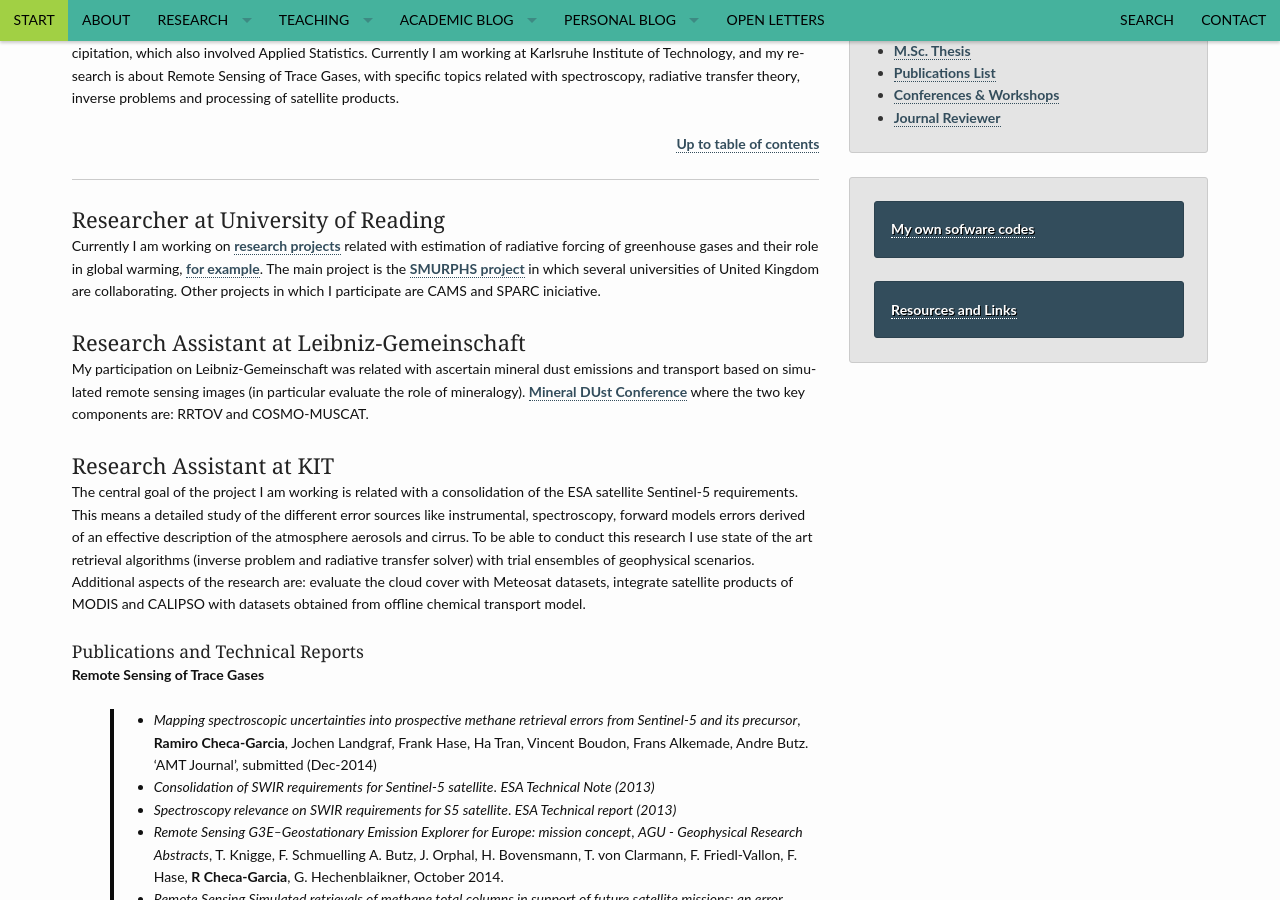
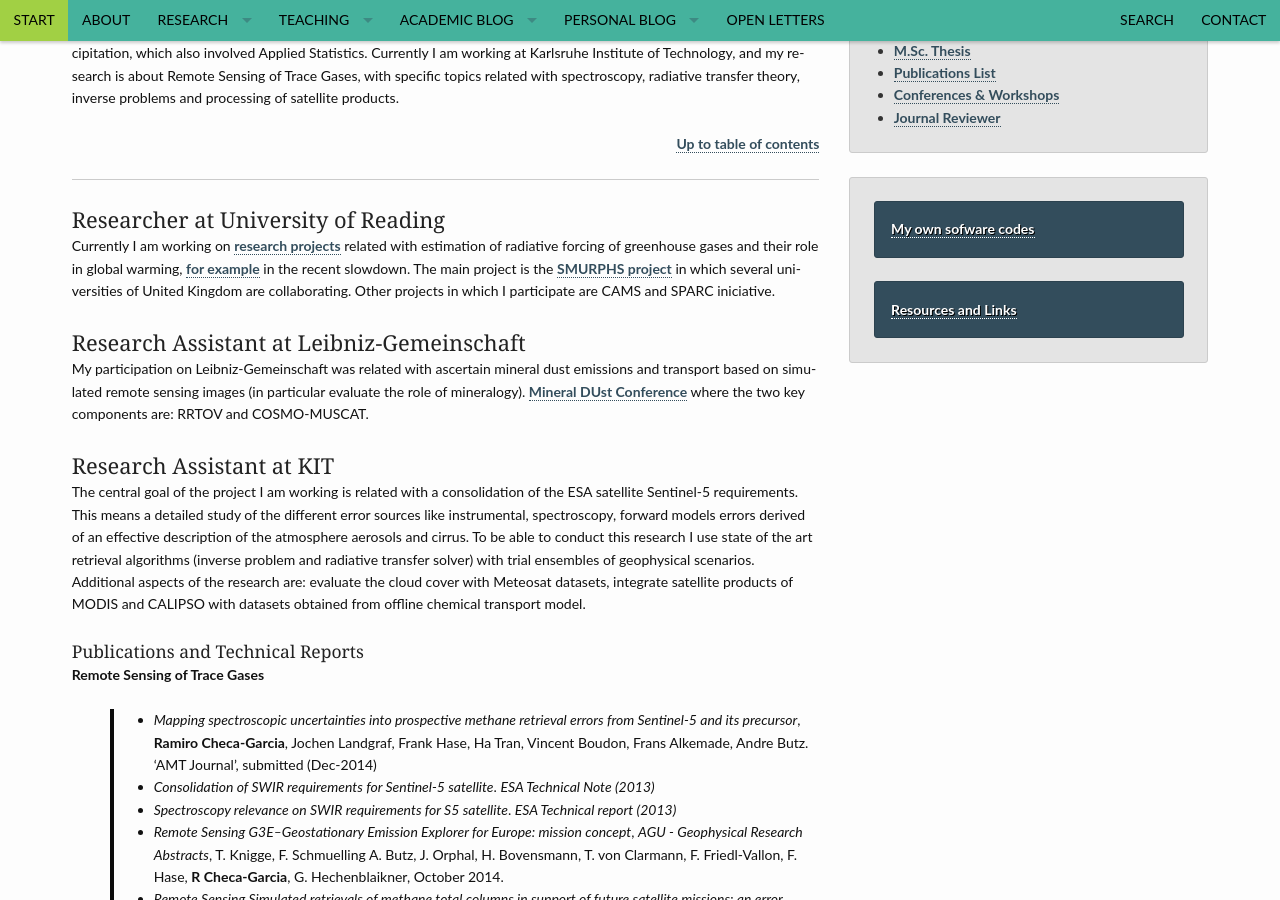
Before and after one commit to RCHG/rchg.github.io, a Jekyll site: the page built from pages/research_overview.md, in a window 1280 px wide and 900 px high, scrolled down 507 px. Built offline with Jekyll 4.4.1, drawn with Linux system fonts in a browser that asks for light colours.

Commit message:
Update research_overview.md

```diff
--- a/pages/research_overview.md
+++ b/pages/research_overview.md
@@ -52,7 +52,7 @@ transfer theory, inverse problems and processing of satellite products.
 ### Researcher at University of Reading
 
 Currently I am working on [research projects](www.met.reading.ac.uk/userpages/vr912734.php) related with estimation of radiative forcing of greenhouse gases and their role in global warming, [for example](http://environmentalresearchweb.org/cws/article/news/67032
-). The main project is the [SMURPHS project](https://www.smurphs.leeds.ac.uk/) in which several universities of United Kingdom are collaborating. Other projects in which I participate are CAMS and SPARC iniciative.
+) in the recent slowdown. The main project is the [SMURPHS project](https://www.smurphs.leeds.ac.uk/) in which several universities of United Kingdom are collaborating. Other projects in which I participate are CAMS and SPARC iniciative.
 
 ### Research Assistant at Leibniz-Gemeinschaft
 
```
